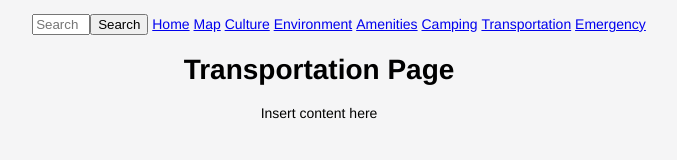
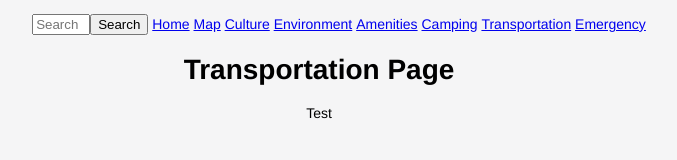
Before and after one commit to eust0015/ENGR1401, a plain HTML site: page transportation.html in a window 1280 px wide. Shown: the whole page, without its empty margins (321-998 px from the left). Drawn offline with Linux system fonts and the light colour scheme.

Commit message:
Update transportation.html

```diff
--- a/transportation.html
+++ b/transportation.html
@@ -19,6 +19,6 @@
       <li><a href="emergency.html">Emergency</a></li>
     </ul>
     <h1>Transportation Page</h1>
-    <p>Insert content here</p>
+    <p>Test</p>
   </body>
 </html>
```
